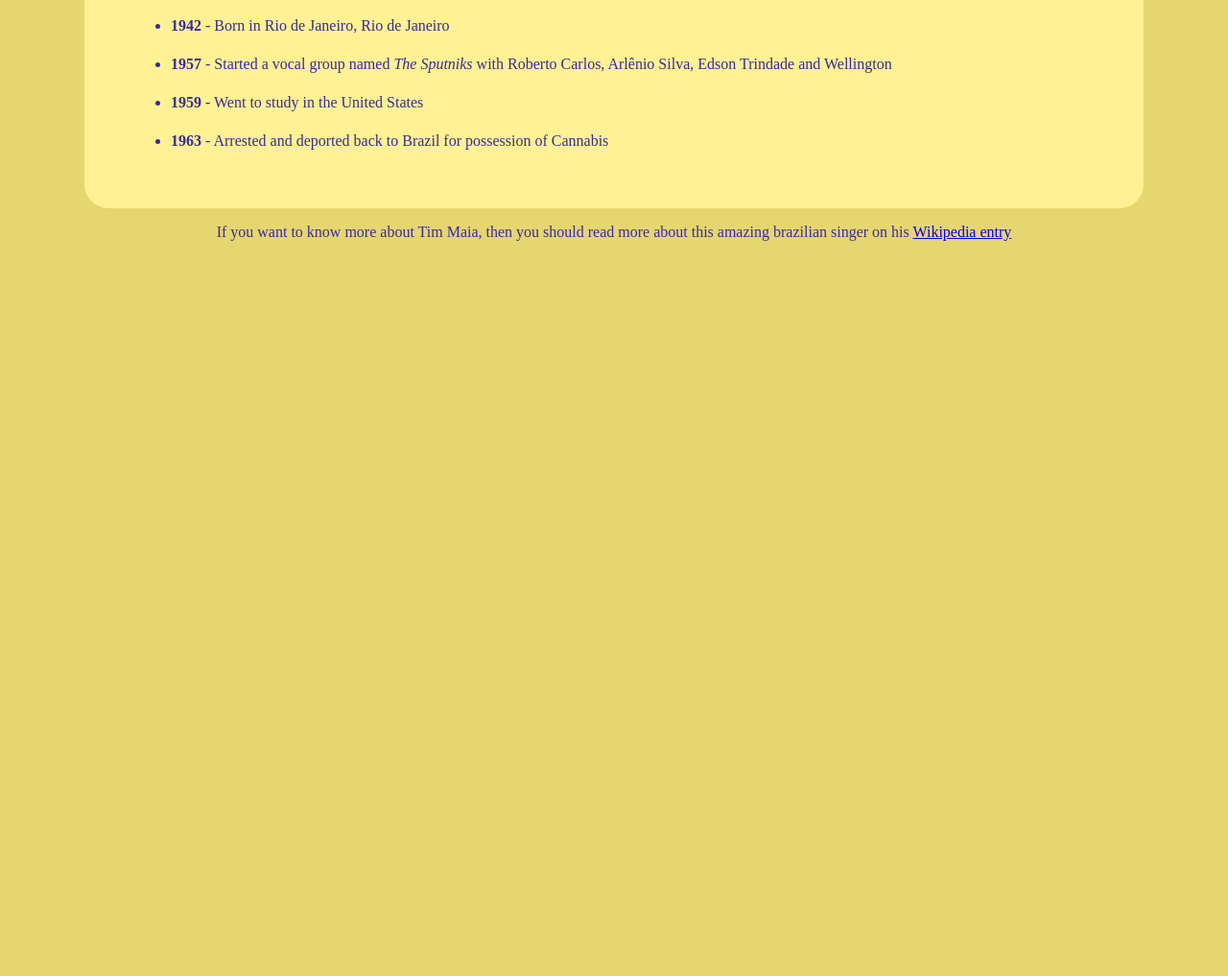
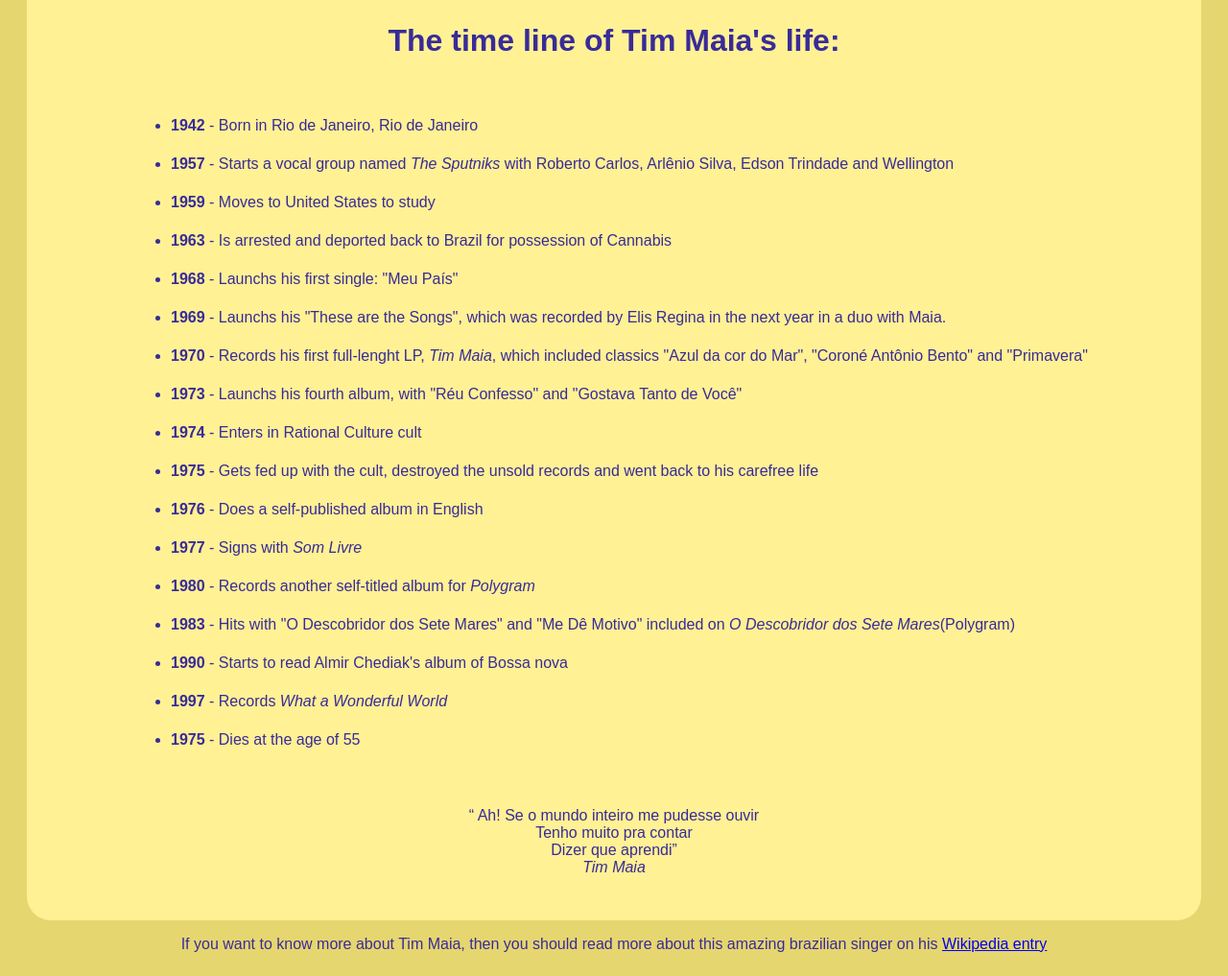
Before and after one commit to JoaoPi314/tribute_page, a plain HTML site: page index.html in a window 1280 px wide. Shown: the part 951-1968 px from the top of the page at 96% size. Before the commit the page ends 1226 px from the top, so only its background shows below. Drawn offline with Linux system fonts and the light colour scheme.

Commit message:
Finishes page

```diff
--- a/index.html
+++ b/index.html
@@ -29,10 +29,28 @@
             <h2>The time line of Tim Maia's life:</h2>
             <ul class="simple-text" id="time-line">
                 <li><strong>1942</strong> - Born in Rio de Janeiro, Rio de Janeiro</li>
-                <li><strong>1957</strong> - Started a vocal group named <em>The Sputniks</em> with Roberto Carlos, Arlênio Silva, Edson Trindade and Wellington</li>
-                <li><strong>1959</strong> - Went to study in the United States</li>
-                <li><strong>1963</strong> - Arrested and deported back to Brazil for possession of Cannabis</li>
+                <li><strong>1957</strong> - Starts a vocal group named <em>The Sputniks</em> with Roberto Carlos, Arlênio Silva, Edson Trindade and Wellington</li>
+                <li><strong>1959</strong> - Moves to United States to study</li>
+                <li><strong>1963</strong> - Is arrested and deported back to Brazil for possession of Cannabis</li>
+                <li><strong>1968</strong> - Launchs his first single: "Meu País"</li>
+                <li><strong>1969</strong> - Launchs his "These are the Songs", which was recorded by Elis Regina in the next year in a duo with Maia. </li>
+                <li><strong>1970</strong> - Records his first full-lenght LP, <em>Tim Maia</em>, which included classics "Azul da cor do Mar", "Coroné Antônio Bento" and "Primavera"</li>
+                <li><strong>1973</strong> - Launchs his fourth album, with "Réu Confesso" and "Gostava Tanto de Você"</li>
+                <li><strong>1974</strong> - Enters in Rational Culture cult</li>
+                <li><strong>1975</strong> - Gets fed up with the cult, destroyed the unsold records and went back to his carefree life</li>
+                <li><strong>1976</strong> - Does a self-published album in English</li>
+                <li><strong>1977</strong> - Signs with <em>Som Livre</em></li>
+                <li><strong>1980</strong> - Records another self-titled album for <em>Polygram</em></li>
+                <li><strong>1983</strong> - Hits with "O Descobridor dos Sete Mares" and "Me Dê Motivo" included on <em>O Descobridor dos Sete Mares</em>(Polygram)</li>
+                <li><strong>1990</strong> - Starts to read Almir Chediak's album of Bossa nova</li>
+                <li><strong>1997</strong> - Records <em>What a Wonderful World</em></li>
+                <li><strong>1975</strong> - Dies at the age of 55</li>
             </ul>
+            <p class="simple-text"><q>
+                Ah! Se o mundo inteiro me pudesse ouvir<br>
+                Tenho muito pra contar<br>
+                Dizer que aprendi</q><br>
+            <em>Tim Maia</em></p>
         </section>
 
     </main>
--- a/style.css
+++ b/style.css
@@ -3,16 +3,25 @@
 .simple-text{
     color: #392B99;
     text-align: center;
+    font-family: Arial, Helvetica, sans-serif;
 }
 
 header #title{
     color: #392B99;
     text-align: center;
+    font-family: Arial, Helvetica, sans-serif;
+    font-size: 3em;
+
 }
-
+header p{
+    font-size: 1.5em;
+}
 h2{
     color: #392B99;
     text-align: center;
+    font-family: Arial, Helvetica, sans-serif;
+    font-size: 2em;
+
 }
 
 /*-------------------- Body ------------------------*/
@@ -27,6 +36,7 @@ body{
     "footer";
     justify-items: center;
     align-items: center;
+
 }
 
 header{
@@ -38,6 +48,7 @@ header{
     border-radius: 25px;
     max-width: 100%;
     height: auto;
+    padding: 30px 60px 30px 60px;
 }
 #img-div{
     grid-area: pic;
```
